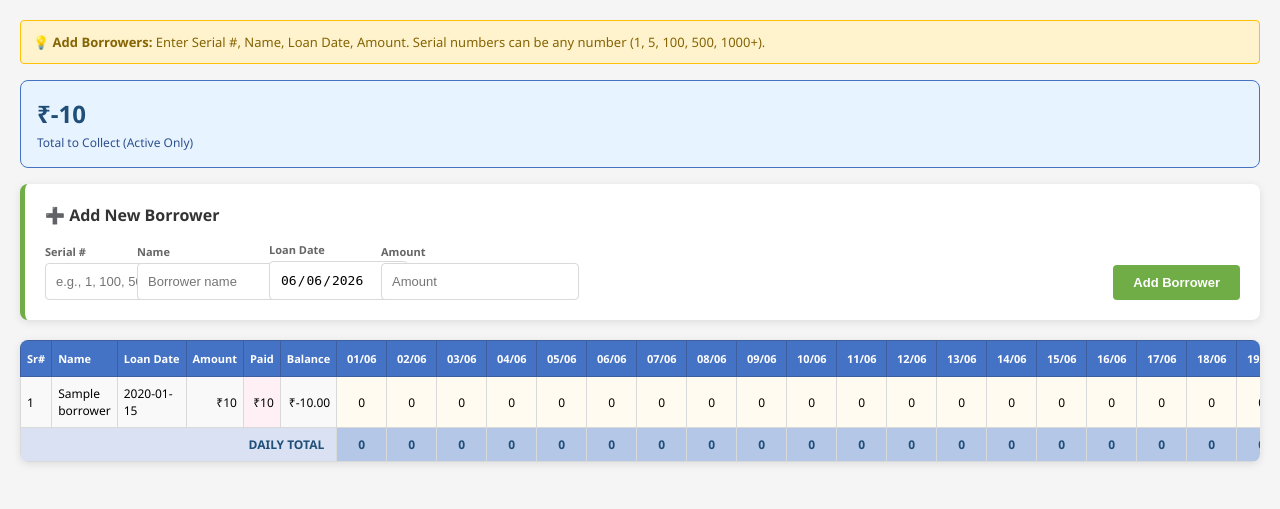
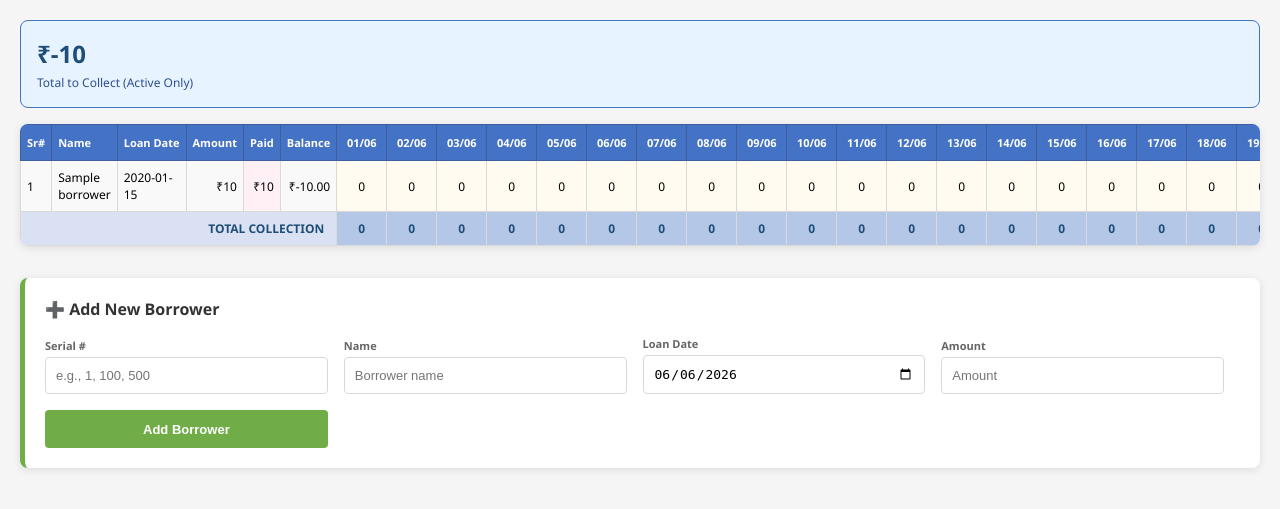
Before and after one commit to Adityareddy4310/FinanceFlow, a Django app: page /group/1/ in a window 1280 px wide. Shown: the part 60-569 px from the top of the page. Run offline with Django 5.2, Linux system fonts and the light colour scheme; a user stored in the database is signed in; tables that the repository leaves empty hold one stand-in row (values such as "Sample post").

Commit message:
Add EMI sheet with borrowers and payments

```diff
--- a/core/templates/core/group_detail.html
+++ b/core/templates/core/group_detail.html
@@ -16,22 +16,30 @@
     .logout-btn { padding: 8px 16px; background: #f0f0f0; border: none; border-radius: 4px; cursor: pointer; font-weight: 500; font-size: 13px; }
 
     .main { padding: 20px; background: #f5f5f5; }
-    .info-box { background: #fff3cd; border: 1px solid #ffc107; padding: 12px; border-radius: 4px; margin-bottom: 16px; color: #856404; font-size: 13px; }
     .total-info { background: #e7f3ff; border: 1px solid #4472c4; padding: 16px; border-radius: 8px; margin-bottom: 16px; }
     .total-info-value { font-size: 24px; font-weight: 700; color: #1f4e78; }
     .total-info-label { font-size: 12px; color: #2e5090; margin-top: 4px; }
 
-    .add-section { background: white; border-radius: 8px; padding: 20px; box-shadow: 0 2px 8px rgba(0,0,0,0.1); margin-bottom: 20px; border-left: 5px solid #70ad47; }
+    .add-section { background: white; border-radius: 8px; padding: 20px; box-shadow: 0 2px 8px rgba(0,0,0,0.1); margin: 20px 0 20px; border-left: 5px solid #70ad47; position: relative; z-index: 20; }
     .add-title { font-size: 16px; font-weight: 700; color: #333; margin-bottom: 16px; }
-    .add-form { display: grid; grid-template-columns: 80px 120px 100px 100px 1fr auto; gap: 12px; align-items: end; }
+    .add-form { display: grid; grid-template-columns: repeat(4, minmax(140px, 1fr)) auto; gap: 16px; align-items: end; width: 100%; }
+    .add-form > div { min-width: 0; }
     .add-form label { display: block; font-size: 11px; font-weight: 600; color: #666; margin-bottom: 4px; }
-    .add-form input { padding: 10px; border: 1px solid #d9d9d9; border-radius: 4px; font-size: 13px; }
+    .add-form input { width: 100%; min-width: 0; padding: 10px; border: 1px solid #d9d9d9; border-radius: 4px; font-size: 13px; }
+    .add-form .btn-add { height: 38px; white-space: nowrap; }
+    @media (max-width: 900px) {
+      .add-form { grid-template-columns: repeat(2, minmax(140px, 1fr)); }
+      .add-form .btn-add { width: 100%; }
+    }
+    @media (max-width: 500px) {
+      .add-form { grid-template-columns: 1fr; }
+    }
     .add-form input:focus { outline: none; border-color: #4472c4; box-shadow: 0 0 0 3px rgba(68,114,196,0.1); }
     .btn-add { background: #70ad47; color: white; border: none; padding: 10px 20px; border-radius: 4px; cursor: pointer; font-weight: 600; font-size: 13px; }
     .btn-add:hover { background: #5a9236; }
 
-    .spreadsheet-wrapper { background: white; border-radius: 8px; box-shadow: 0 2px 8px rgba(0,0,0,0.1); overflow: hidden; margin-bottom: 20px; }
-    .spreadsheet { overflow-x: auto; overflow-y: auto; max-height: 600px; }
+    .spreadsheet-wrapper { background: white; border-radius: 8px; box-shadow: 0 2px 8px rgba(0,0,0,0.1); overflow: hidden; margin-bottom: 32px; }
+    .spreadsheet { overflow-x: auto; overflow-y: auto; max-height: 450px; }
 
     table { width: 100%; border-collapse: collapse; font-size: 12px; }
 
@@ -72,16 +80,42 @@
   </nav>
 
   <div class="main">
-    <div class="info-box">
-      💡 <strong>Add Borrowers:</strong> Enter Serial #, Name, Loan Date, Amount. Serial numbers can be any number (1, 5, 100, 500, 1000+).
-    </div>
 
     <div class="total-info">
       <div class="total-info-value">₹{{ total_to_collect|floatformat:0 }}</div>
       <div class="total-info-label">Total to Collect (Active Only)</div>
     </div>
 
-    <!-- ADD BORROWER FORM -->
+    <!-- BORROWERS TABLE -->
+    <div class="spreadsheet-wrapper">
+      <div class="spreadsheet">
+        {% if borrowers %}
+        <table id="emiTable">
+          <thead>
+            <tr>
+              <th class="sticky-left" style="width: 40px;">Sr#</th>
+              <th class="sticky-left" style="width: 100px;">Name</th>
+              <th class="sticky-left" style="width: 85px;">Loan Date</th>
+              <th class="sticky-left" style="width: 85px;">Amount</th>
+              <th class="sticky-left" style="width: 75px;">Paid</th>
+              <th class="sticky-left" style="width: 75px;">Balance</th>
+              {% for day in days %}
+              <th style="min-width: 50px; width: 50px;">{{ day.display }}</th>
+              {% endfor %}
+              <th class="sticky-left" style="width: 55px;">Action</th>
+            </tr>
+          </thead>
+          <tbody id="tableBody"></tbody>
+        </table>
+        {% else %}
+        <div class="no-data">
+          <p>No borrowers yet. Use the form below to add your first borrower.</p>
+        </div>
+        {% endif %}
+      </div>
+    </div>
+
+    <!-- ADD BORROWER FORM (bottom as requested) -->
     <div class="add-section">
       <div class="add-title">➕ Add New Borrower</div>
       <div class="add-form">
@@ -106,35 +140,6 @@
       </div>
     </div>
 
-    <!-- BORROWERS TABLE -->
-    <div class="spreadsheet-wrapper">
-      <div class="spreadsheet">
-        {% if borrowers %}
-        <table id="emiTable">
-          <thead>
-            <tr>
-              <th class="sticky-left" style="width: 40px;">Sr#</th>
-              <th class="sticky-left" style="width: 100px;">Name</th>
-              <th class="sticky-left" style="width: 85px;">Loan Date</th>
-              <th class="sticky-left" style="width: 85px;">Amount</th>
-              <th class="sticky-left" style="width: 75px;">Paid</th>
-              <th class="sticky-left" style="width: 75px;">Balance</th>
-              {% for day in days %}
-              <th style="min-width: 50px; width: 50px;">{{ day.display }}</th>
-              {% endfor %}
-              <th class="sticky-left" style="width: 55px;">Action</th>
-            </tr>
-          </thead>
-          <tbody id="tableBody">
-          </tbody>
-        </table>
-        {% else %}
-        <div class="no-data">
-          <p>No borrowers yet. Use the form above to add your first borrower.</p>
-        </div>
-        {% endif %}
-      </div>
-    </div>
   </div>
 
   <script>
@@ -143,7 +148,7 @@
     const dailyTotalsData = {{ daily_totals|safe }};
     const groupId = {{ group.id }};
 
-    window.addEventListener('load', function() {
+    window.addEventListener('load', function () {
       renderTable();
       setDefaultDate();
     });
@@ -151,7 +156,8 @@
     function setDefaultDate() {
       const today = new Date();
       const todayISO = today.toISOString().split('T')[0];
-      document.getElementById('newLoanDate').value = todayISO;
+      const dateEl = document.getElementById('newLoanDate');
+      if (dateEl) dateEl.value = todayISO;
     }
 
     function renderTable() {
@@ -165,20 +171,20 @@
           const row = document.createElement('tr');
           row.dataset.borrowerId = borrower.id;
 
-          let html = `<td class="sticky-col" style="width: 40px;">${borrower.serial}</td>`;
-          html += `<td class="sticky-col editable" style="width: 100px;" onclick="editField(this, ${borrower.id}, 'name')">${borrower.name}</td>`;
-          html += `<td class="sticky-col editable" style="width: 85px;" onclick="editField(this, ${borrower.id}, 'date')">${borrower.loan_date || '-'}</td>`;
-          html += `<td class="sticky-col editable number" style="width: 85px;" onclick="editField(this, ${borrower.id}, 'amount')">₹${Math.round(borrower.amount_given)}</td>`;
-          html += `<td class="sticky-col editable number" style="width: 75px; background: #fff0f5;" onclick="editField(this, ${borrower.id}, 'paid')">₹${Math.round(borrower.amount_paid)}</td>`;
-          html += `<td class="sticky-col number" style="width: 75px;">₹${borrower.balance.toFixed(2)}</td>`;
+          let html = '<td class="sticky-col" style="width: 40px;">' + borrower.serial + '</td>';
+          html += '<td class="sticky-col editable" style="width: 100px;" onclick="editField(this, ' + borrower.id + ', \'name\')">' + (borrower.name || '') + '</td>';
+          html += '<td class="sticky-col editable" style="width: 85px;" onclick="editField(this, ' + borrower.id + ', \'date\')">' + (borrower.loan_date || '-') + '</td>';
+          html += '<td class="sticky-col editable number" style="width: 85px;" onclick="editField(this, ' + borrower.id + ', \'amount\')">₹' + Math.round(borrower.amount_given) + '</td>';
+          html += '<td class="sticky-col editable number" style="width: 75px; background: #fff0f5;" onclick="editField(this, ' + borrower.id + ', \'paid\')">₹' + Math.round(borrower.amount_paid) + '</td>';
+          html += '<td class="sticky-col number" style="width: 75px;">₹' + borrower.balance.toFixed(2) + '</td>';
 
           daysData.forEach(day => {
-            const amt = borrower.payments[day.date] || 0;
-            const display = amt > 0 ? `₹${amt}` : '0';
-            html += `<td class="payment-cell" onclick="editPayment(this, ${borrower.id}, '${day.date}')" style="min-width: 50px; width: 50px;">${display}</td>`;
+            const amt = (borrower.payments && borrower.payments[day.date]) ? borrower.payments[day.date] : 0;
+            const display = amt > 0 ? ('₹' + amt) : '0';
+            html += '<td class="payment-cell" onclick="editPayment(this, ' + borrower.id + ', \'' + day.date + '\')" style="min-width: 50px; width: 50px;">' + display + '</td>';
           });
 
-          html += `<td class="sticky-col" style="width: 55px;"><button class="btn-delete" onclick="deleteBorrower(${borrower.id})">Delete</button></td>`;
+          html += '<td class="sticky-col" style="width: 55px;"><button class="btn-delete" onclick="deleteBorrower(' + borrower.id + ')">Delete</button></td>';
 
           row.innerHTML = html;
           tbody.appendChild(row);
@@ -186,13 +192,16 @@
 
         const totalRow = document.createElement('tr');
         totalRow.className = 'total-row';
-        let totalHtml = `<td colspan="6" style="text-align: right; padding-right: 12px;">DAILY TOTAL</td>`;
+
+        // DAILY TOTAL -> TOTAL COLLECTION (requested)
+        let totalHtml = '<td colspan="6" style="text-align: right; padding-right: 12px;">TOTAL COLLECTION</td>';
 
         daysData.forEach(day => {
           const total = dailyTotalsData[day.date] || 0;
-          const display = total > 0 ? `₹${Math.round(total)}` : '0';
-          totalHtml += `<td class="payment-cell" style="min-width: 50px; width: 50px;">${display}</td>`;
+          const display = total > 0 ? ('₹' + Math.round(total)) : '0';
+          totalHtml += '<td class="payment-cell" style="min-width: 50px; width: 50px;">' + display + '</td>';
         });
+
         totalHtml += '<td></td>';
         totalRow.innerHTML = totalHtml;
         tbody.appendChild(totalRow);
@@ -217,7 +226,7 @@
 
       const save = () => {
         const amount = parseFloat(input.value) || 0;
-        fetch(`/api/borrower/${borrowerId}/update-payment/`, {
+        fetch('/api/borrower/' + borrowerId + '/update-payment/', {
           method: 'POST',
           headers: {
             'Content-Type': 'application/json',
@@ -268,7 +277,7 @@
           payload = { amount_given: parseFloat(newVal) };
         } else if (fieldType === 'paid') {
           payload = { amount: parseFloat(newVal) };
-          fetch(`/api/borrower/${borrowerId}/update-amount-paid/`, {
+          fetch('/api/borrower/' + borrowerId + '/update-amount-paid/', {
             method: 'POST',
             headers: {
               'Content-Type': 'application/json',
@@ -282,7 +291,7 @@
           return;
         }
 
-        fetch(`/api/borrower/${borrowerId}/update/`, {
+        fetch('/api/borrower/' + borrowerId + '/update/', {
           method: 'POST',
           headers: {
             'Content-Type': 'application/json',
@@ -305,42 +314,33 @@
       const amount = parseFloat(document.getElementById('newAmount').value) || 0;
       const loanDate = document.getElementById('newLoanDate').value;
 
-      if (!serial || serial < 1) {
-        alert('Serial # must be > 0');
-        return;
-      }
-      if (!name) {
-        alert('Name required');
-        return;
-      }
-      if (amount <= 0) {
-        alert('Amount must be > 0');
-        return;
-      }
-      if (!loanDate) {
-        alert('Loan date required');
-        return;
-      }
+      if (!serial || serial < 1) return alert('Serial # must be > 0');
+      if (!name) return alert('Name required');
+      if (amount <= 0) return alert('Amount must be > 0');
+      if (!loanDate) return alert('Loan date required');
 
-      fetch(`/api/group/${groupId}/add-borrower/`, {
+      fetch('/api/group/' + groupId + '/add-borrower/', {
         method: 'POST',
         headers: {
           'Content-Type': 'application/json',
           'X-CSRFToken': getCookie('csrftoken'),
         },
-        body: JSON.stringify({ serial_number: serial, name, amount_given: amount, date_of_loan: loanDate }),
+        body: JSON.stringify({
+          serial_number: serial,
+          name,
+          amount_given: amount,
+          date_of_loan: loanDate,
+        }),
       }).then(r => r.json()).then(d => {
-        if (d.success) {
-          location.reload();
-        } else {
-          alert('Error: ' + d.error);
-        }
+        if (d.success) location.reload();
+        else alert('Error: ' + d.error);
       });
     }
 
     function deleteBorrower(borrowerId) {
-      if (confirm('Delete this borrower?')) {
-        fetch(`/api/borrower/${borrowerId}/delete/`, {
+      if (!confirm('Delete this borrower?')) return;
+
+      fetch('/api/borrower/' + borrowerId + '/delete/', {
         method: 'POST',
         headers: {
           'X-CSRFToken': getCookie('csrftoken'),
@@ -349,7 +349,6 @@
         if (d.success) location.reload();
         else alert('Error: ' + d.error);
       });
-      }
     }
 
     function getCookie(name) {
```
Lines whose indentation alone changed are shown as unchanged.
